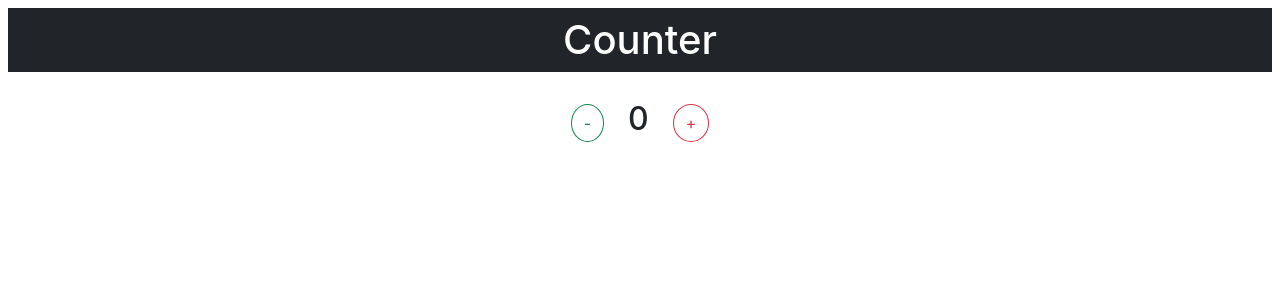
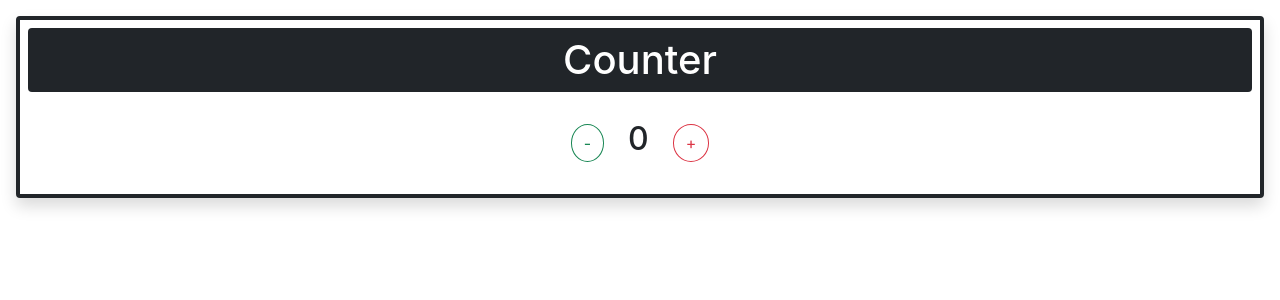
Before and after one commit to BK-sensei/counter, a React (Create React App) app: page / in a window 1280 px wide. Shown: the top 300 px of the page. Built offline with nearby package versions, Linux system fonts and the light colour scheme.

Commit message:
style en bootstrap

```diff
--- a/src/App.js
+++ b/src/App.js
@@ -22,8 +22,8 @@ class App extends React.Component {
   render() {
 
     return (
-      <div className=" p-2">
-        <h1 className="text-center text-white bg-dark p-2">Counter</h1>
+      <div className="card border border-dark border-4 rounded shadow m-3 p-2">
+        <h1 className="text-center rounded text-white bg-dark p-2">Counter</h1>
         <Counter count={this.state.count} substract={this.handleMinusClick} increment={this.handlePlusClick}/>
       </div>
     )
```
